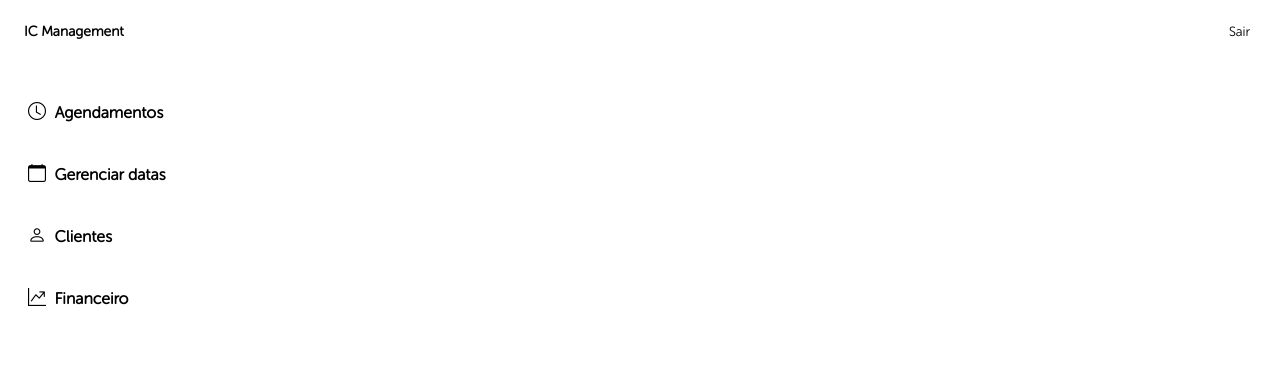
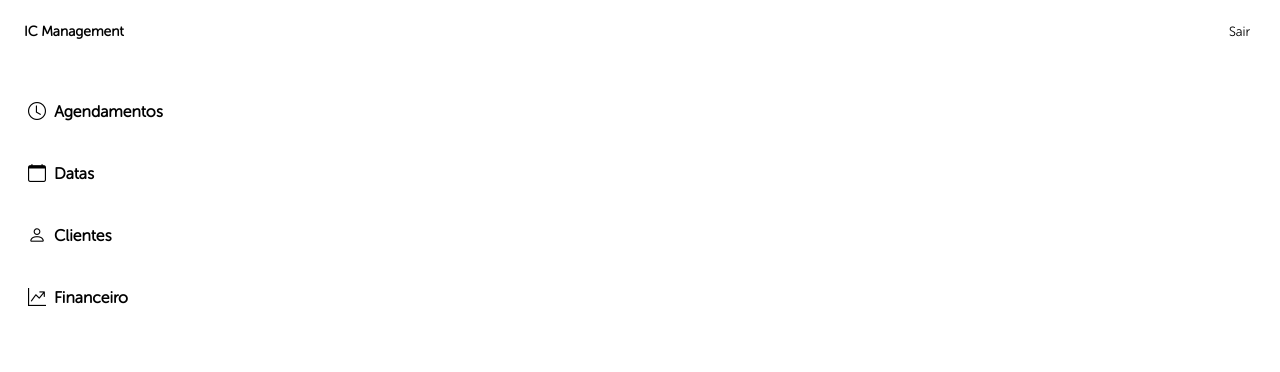
Before and after one commit to gabrielscapim/frontend-management-schedule-your-beauty, a React (Vite) app: page / in a window 1280 px wide. Shown: the top 372 px of the page. Built offline with nearby package versions, Linux system fonts and the light colour scheme.

Commit message:
styles: nav bar

```diff
--- a/src/components/SideBar/SideBar.module.css
+++ b/src/components/SideBar/SideBar.module.css
@@ -1,6 +1,5 @@
 .side-bar {
     width: 20%;
-    font-size: 16px;
 }
 
 .nav {
@@ -23,5 +22,36 @@
 
 .nav i {
     font-size: 18px;
-    margin-right: 4px;
+    margin-right: 8px;
 }
+
+nav a {
+    display: flex;
+    flex-direction: row;
+    align-items: center;
+}
+
+nav a h5 {
+    margin: 0px;
+    font-size: 16px;
+}
+
+@media all and (max-width: 1024px) {
+    nav a h5 {
+        font-size: 14px;
+    }
+
+    .nav i {
+        font-size: 16px;
+    }
+}
+
+@media all and (max-width: 824px) {
+    .side-bar {
+        width: auto;
+    }
+
+    .nav i {
+        margin-right: 0px;
+    }
+}
--- a/src/components/SideBar/index.tsx
+++ b/src/components/SideBar/index.tsx
@@ -1,12 +1,29 @@
+import { useEffect, useState } from 'react';
 import styles from './SideBar.module.css';
 
 function SideBar() {
-  const location: string = window.location.href;
+  const location = window.location.href;
   const navLocationStyle = {
     backgroundColor: '#e3d5eb',
   };
+  const displayNoneStyle = {
+    display: 'none',
+  };
 
-  console.log(location);
+  const [width, setWidth] = useState(0);
+
+  useEffect(() => {
+    function handleResize() {
+      setWidth(window.innerWidth);
+    }
+
+    window.addEventListener('resize', handleResize);
+    handleResize();
+
+    return () => {
+      window.removeEventListener('resize', handleResize);
+    };
+  }, [setWidth]);
 
   return (
     <aside className={ styles['side-bar'] }>
@@ -16,28 +33,36 @@ function SideBar() {
           style={ location.includes('agendamentos') ? navLocationStyle : {} }
         >
           <i className="bi bi-clock"> </i>
-          Agendamentos
+          <h5 style={ width <= 824 ? displayNoneStyle : {} }>
+            Agendamentos
+          </h5>
         </a>
         <a
           href="/"
           style={ location.includes('gerenciar-datas') ? navLocationStyle : {} }
         >
           <i className="bi bi-calendar"> </i>
-          Gerenciar datas
+          <h5 style={ width <= 824 ? displayNoneStyle : {} }>
+            Datas
+          </h5>
         </a>
         <a
           href="/"
           style={ location.includes('cliented') ? navLocationStyle : {} }
         >
           <i className="bi bi-person"> </i>
-          Clientes
+          <h5 style={ width <= 824 ? displayNoneStyle : {} }>
+            Clientes
+          </h5>
         </a>
         <a
           href="/"
           style={ location.includes('financeiro') ? navLocationStyle : {} }
         >
           <i className="bi bi-graph-up-arrow"> </i>
-          Financeiro
+          <h5 style={ width <= 824 ? displayNoneStyle : {} }>
+            Financeiro
+          </h5>
         </a>
       </nav>
     </aside>
```
